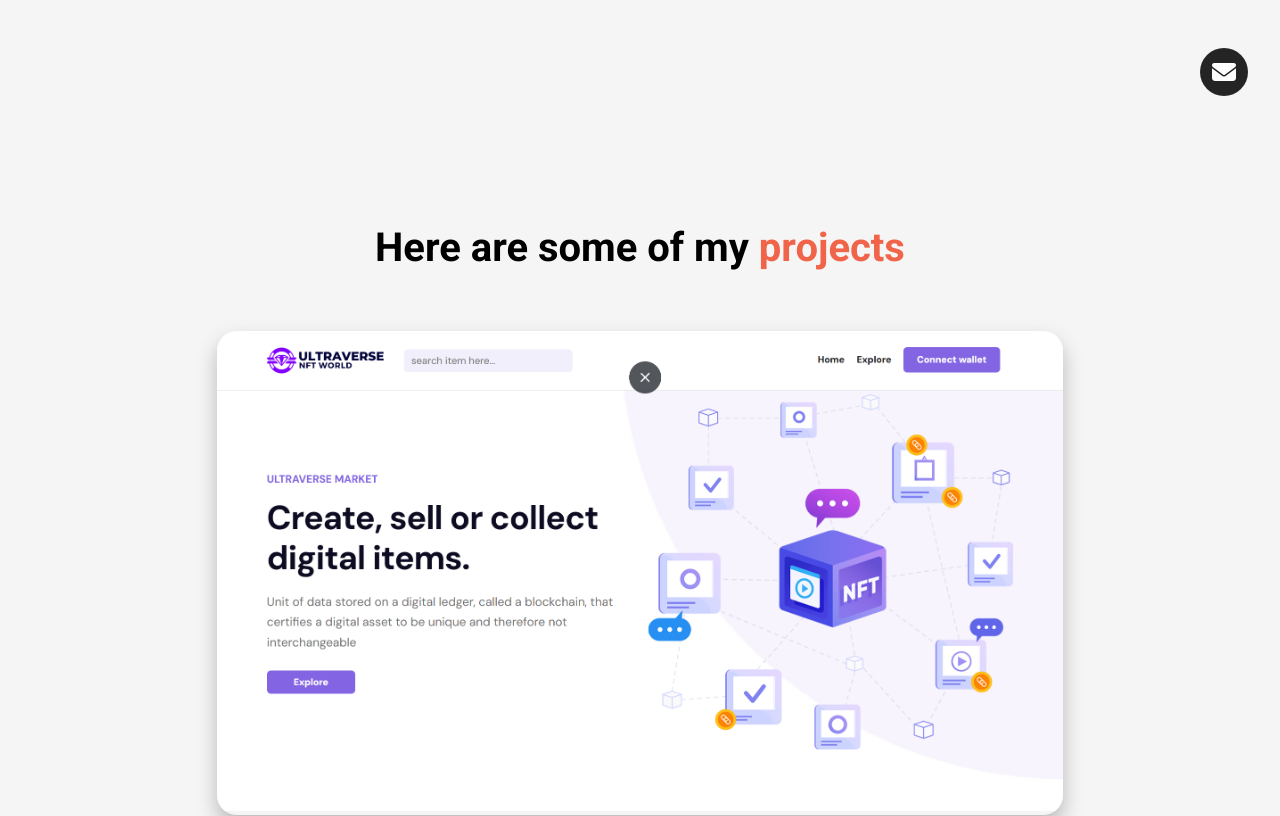
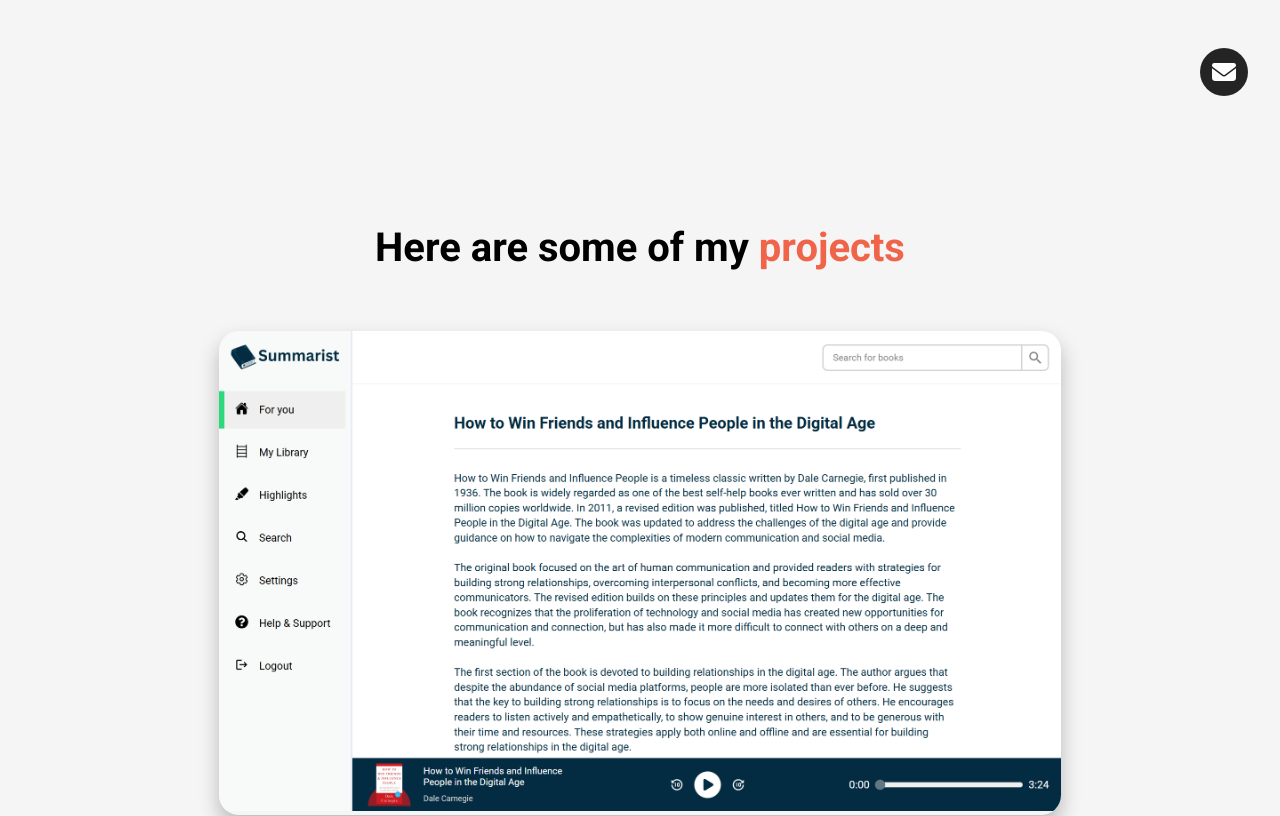
Before and after one commit to jeddelich/next-portfolio, a Next.js app: page / in a window 1280 px wide. Shown: the part 680-1496 px from the top of the page. Built offline with nearby package versions, Linux system fonts and the light colour scheme; some icons are missing.

Commit message:
refactor: create Projects.tsx component

```diff
--- a/app/page.tsx
+++ b/app/page.tsx
@@ -7,11 +7,9 @@ import { useRef } from "react";
 import { useModal } from "../contexts/ModalContext";
 
 import Modal from "@/components/ui/Modal";
-import ProjectCard from "@/components/ui/ProjectCard";
 
-import projects from "@/data/projects";
 import Countdown from "@/components/ui/Countdown";
-import Button from "@/components/ui/Button";
+import Projects from "@/components/projects/Projects";
 
 export default function Home() {
   const { toggleModal, isModalOpen } = useModal();
@@ -169,21 +167,7 @@ export default function Home() {
         />
       </section>
 
-      <section id="projects">
-        <div className="container">
-          <div className="row">
-            <h1 className="section__title">
-              Here are some of my <span className="orange">projects</span>
-            </h1>
-            <ul className="project__list">
-              {projects.map((project, index) => (
-                <ProjectCard key={index} project={project} />
-              ))}
-            </ul>
-            <Button text={`explore all ${projects.length} projects`}/>
-          </div>
-        </div>
-      </section>
+    <Projects />
     </div>
   );
 }
--- /dev/null
+++ b/components/projects/Projects.tsx
@@ -0,0 +1,25 @@
+import ProjectCard from "@/components/ui/ProjectCard";
+import projects from "@/data/projects";
+import Button from "@/components/ui/Button";
+
+function Projects() {
+  return (
+    <section id="projects">
+      <div className="container">
+        <div className="row">
+          <h1 className="section__title">
+            Here are some of my <span className="orange">projects</span>
+          </h1>
+          <ul className="project__list">
+            {projects.slice(0, 2).map((project, index) => (
+              <ProjectCard key={index} project={project} />
+            ))}
+          </ul>
+          <Button text={`explore all ${projects.length} projects`} />
+        </div>
+      </div>
+    </section>
+  );
+}
+
+export default Projects;
--- a/data/projects.ts
+++ b/data/projects.ts
@@ -1,7 +1,26 @@
 import { Project } from "@/types/project";
 
 const projects: Project[] = [
-    {
+  {
+    img: {
+      src: "/summarist-ss.png",
+      alt: "Summarist",
+    },
+    title: "Summarist",
+    subtitle: "Next.js, TypeScript, HTML, CSS",
+    description:
+      "Summarist is a web application that utilizes the power of the OpenAI API to provide users with concise and accurate summaries of any article they choose. With a sleek and intuitive interface, Summarist allows users to easily input the URL of an article and receive a well-crafted summary in return. The application is built using Next.js and TypeScript, ensuring a seamless user experience and robust performance. Whether you're looking to quickly grasp the main points of a lengthy article or simply want to save time, Summarist is the perfect tool for you.",
+    githubLink: {
+      href: "https://github.com/jeddelich/summarist",
+      text: "GitHub Repo",
+    },
+    vercelLink: {
+      href: "https://summarist.vercel.app/",
+      text: "Live Demo",
+    },
+
+  },
+  {
     img: {
       src: "/nft-marketplace.png",
       alt: "NFT Marketplace",
```
Also changed, not shown: public/summarist-ss.png (added).
